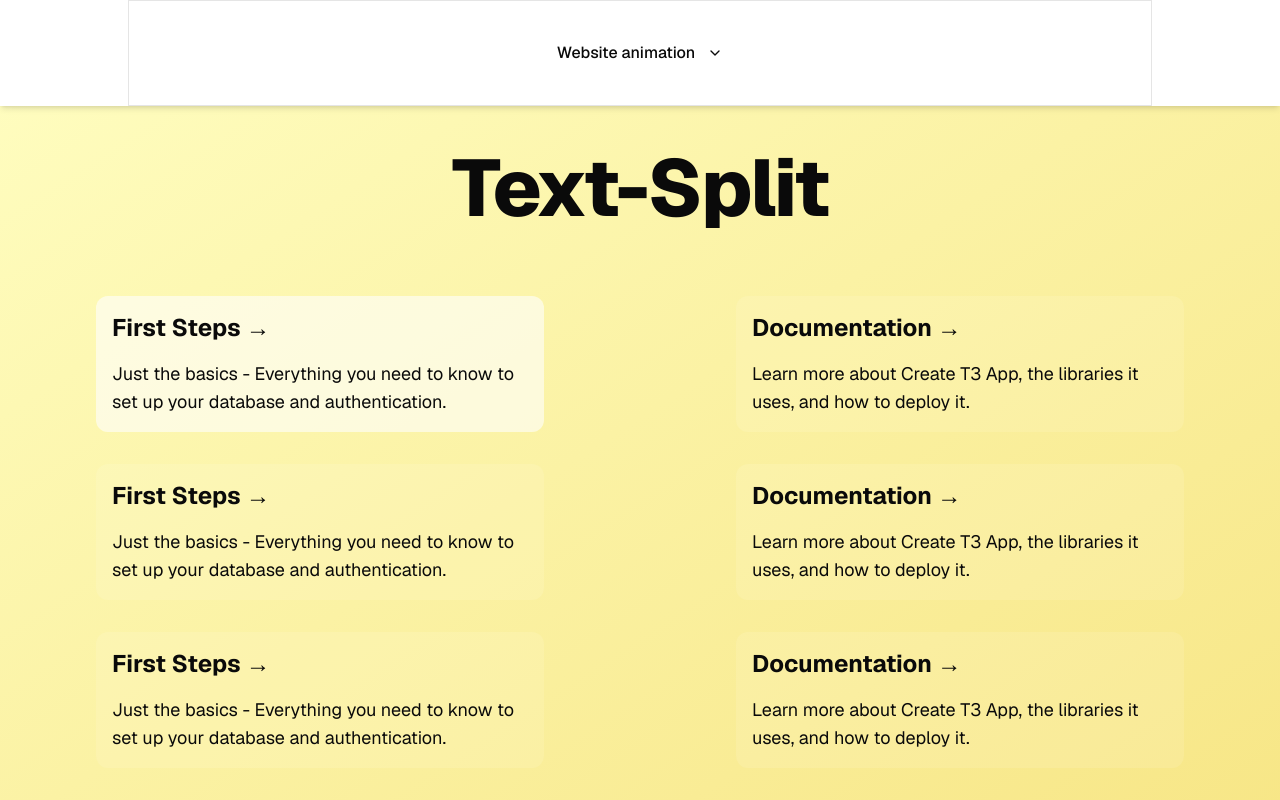
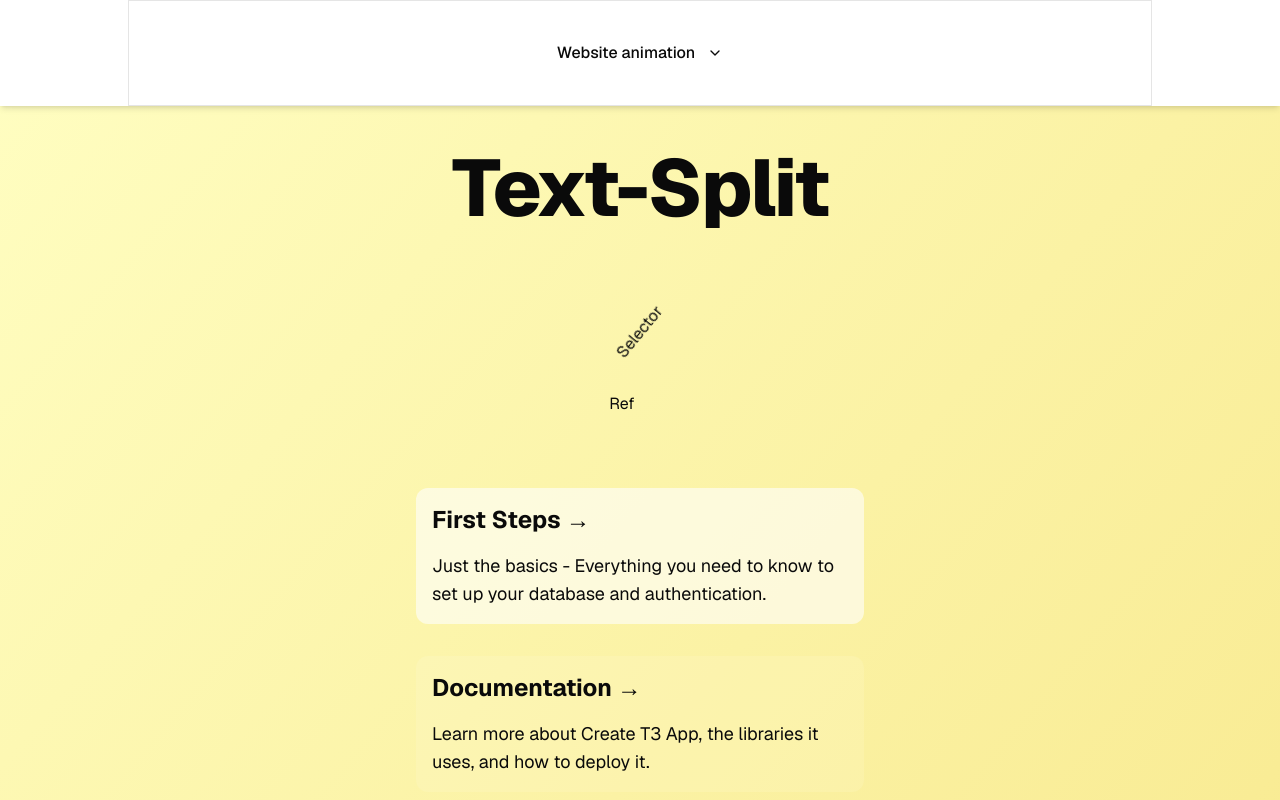
Before and after one commit to NikitaMat/website_animation, a Next.js app: page / in a window 1280 px wide. Shown: the top 800 px of the page. Built offline with nearby package versions, Linux system fonts and the light colour scheme.

Commit message:
added gasp into the main page

```diff
--- a/src/app/page.tsx
+++ b/src/app/page.tsx
@@ -1,4 +1,33 @@
+"use client";
 import Link from "next/link";
+import gsap from "gsap";
+import { useGSAP } from "@gsap/react";
+import React, { useRef } from "react";
+
+const Nested = () => {
+  const circle = useRef<HTMLDivElement>(null); // Type the ref to HTMLDivElement
+  const container = useRef<HTMLDivElement>(null);
+
+  useGSAP(
+    () => {
+      gsap.to(".box", {
+        rotation: "+=360",
+        duration: 2, // Animation duration in seconds
+        repeat: -1, // Makes the rotation repeat indefinitely
+        ease: "linear", // Smooth linear animation
+      });
+    },
+    { scope: container },
+  );
+  return (
+    <div className="nested" ref={container}>
+      <div className="box gradient-green p-6">Selector</div>
+      <div ref={circle} className="gradient-blue p-6">
+        Ref
+      </div>
+    </div>
+  );
+};
 
 export default function HomePage() {
   return (
@@ -7,7 +36,9 @@ export default function HomePage() {
         <h1 className="p-5 text-5xl font-extrabold tracking-tight sm:text-[5rem]">
           Text-Split
         </h1>
-        <div className="grid grid-cols-1 gap-4 sm:grid-cols-2 md:gap-x-48 md:gap-y-8">
+
+        <Nested />
+        <div className="grid grid-cols-1 gap-4 sm:grid-cols-1 md:gap-x-48 md:gap-y-8">
           <Link
             className="flex max-w-md flex-col gap-4 rounded-xl bg-white/60 p-4 hover:bg-white/20"
             href="https://create.t3.gg/en/usage/first-steps"
```
